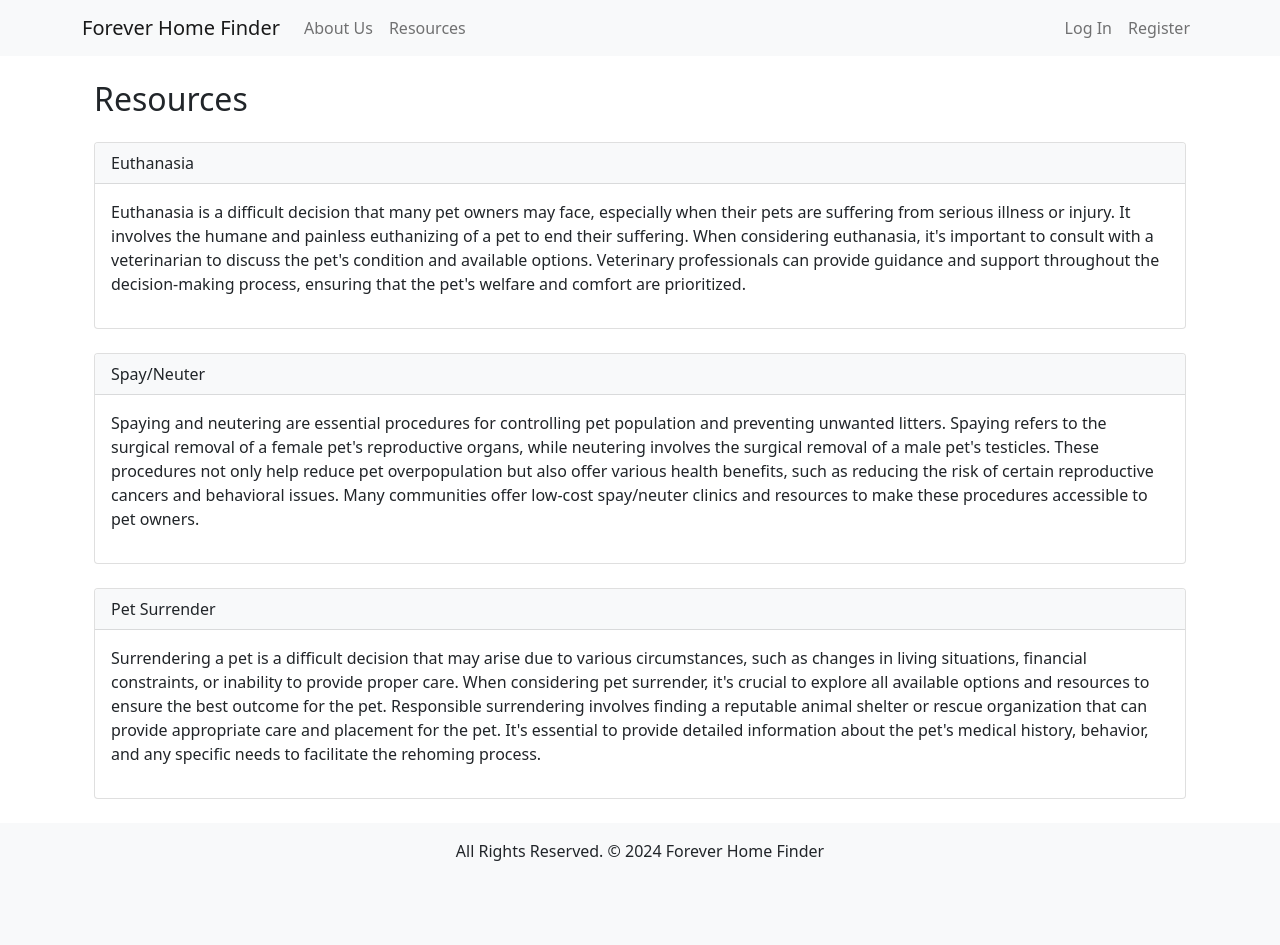
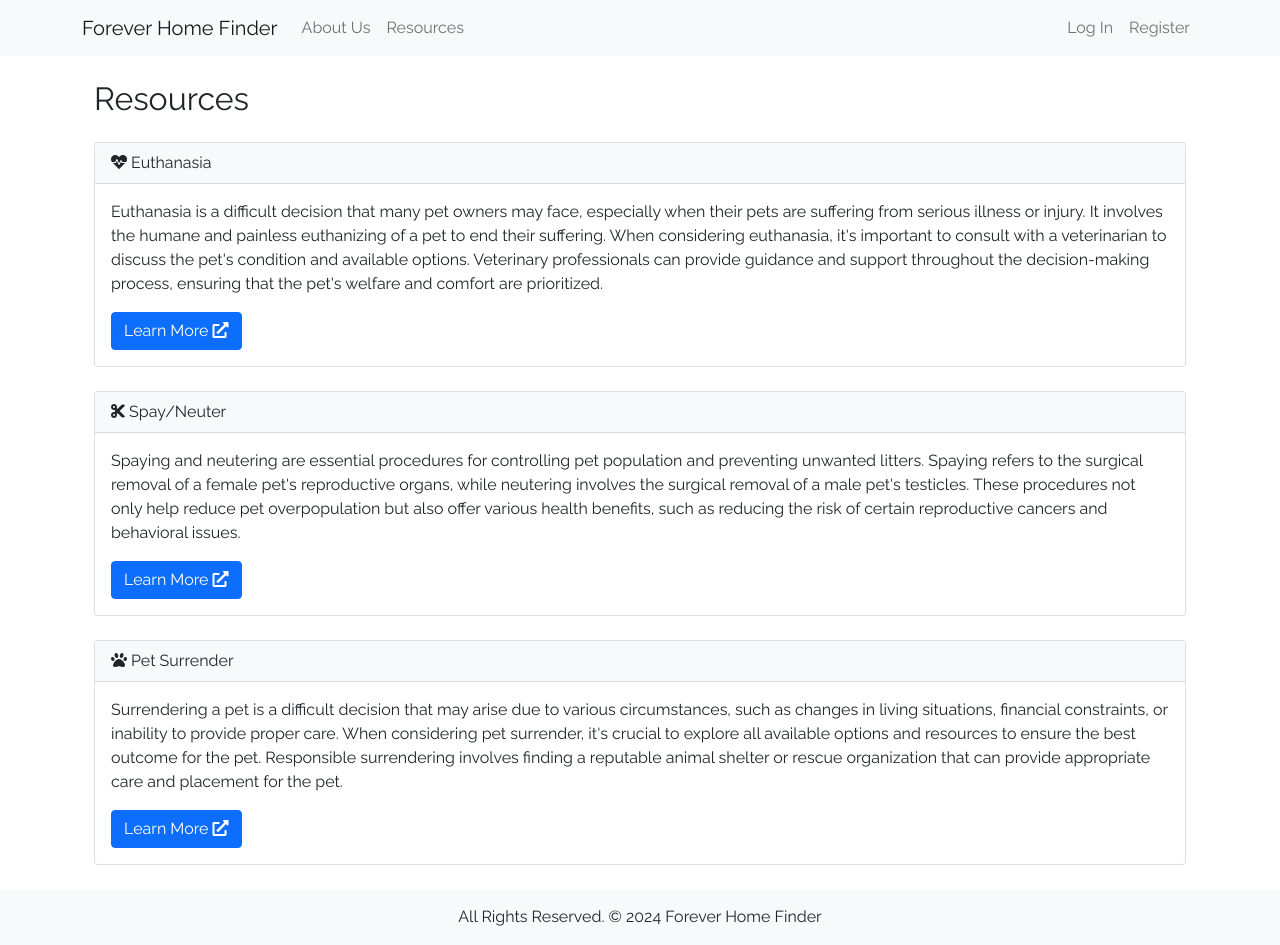
Before and after one commit to samanthafrances/forever_home_finder, a Django app: page /resources/ in a window 1280 px wide. Before the commit the page ends 861 px from the top, so only its background shows below. Run offline with Django 5.2, Linux system fonts and the light colour scheme.

Commit message:
update resources and adoption page, set up home page, add adoption details page, add font

```diff
--- a/main_app/templates/base.html
+++ b/main_app/templates/base.html
@@ -10,6 +10,14 @@
     <link href="https://cdn.jsdelivr.net/npm/bootstrap@5.1.3/dist/css/bootstrap.min.css" rel="stylesheet"
         integrity="sha384-1BmE4kWBq78iYhFldvKuhfTAU6auU8tT94WrHftjDbrCEXSU1oBoqyl2QvZ6jIW3" crossorigin="anonymous">
     <link rel="stylesheet" type="text/css" href="{% static 'css/style.css' %}">
+    <link rel="stylesheet" href="https://fonts.googleapis.com/css?family=Raleway&display=swap">
+    <style>
+        body {
+            font-family: 'Raleway', sans-serif;
+        }
+    </style>
+    <link rel="stylesheet" href="https://cdnjs.cloudflare.com/ajax/libs/font-awesome/5.15.4/css/all.min.css"
+        integrity="sha512-..." crossorigin="anonymous" />
 </head>
 
 <body>
--- a/main_app/templates/resources.html
+++ b/main_app/templates/resources.html
@@ -1,10 +1,13 @@
 {% extends 'base.html' %}
+{% load static %}
 
 {% block content %}
 <div class="container mt-4">
     <h2 class="mb-4">Resources</h2>
     <div class="card mb-4">
-        <div class="card-header bg-light text-dark">Euthanasia</div>
+        <div class="card-header bg-light text-dark">
+            <i class="fas fa-heartbeat"></i> Euthanasia
+        </div>
         <div class="card-body">
             <p>Euthanasia is a difficult decision that many pet owners may face, especially when their pets are
                 suffering from serious illness or injury. It involves the humane and painless euthanizing of a
@@ -12,29 +15,36 @@
                 veterinarian to discuss the pet's condition and available options. Veterinary professionals can
                 provide guidance and support throughout the decision-making process, ensuring that the pet's
                 welfare and comfort are prioritized.</p>
+            <a href="https://www.petmd.com/care/pet-euthanasia" class="btn btn-primary" target="_blank">Learn More <i
+                    class="fas fa-external-link-alt"></i></a>
         </div>
     </div>
     <div class="card mb-4">
-        <div class="card-header bg-light text-dark">Spay/Neuter</div>
+        <div class="card-header bg-light text-dark">
+            <i class="fas fa-cut"></i> Spay/Neuter
+        </div>
         <div class="card-body">
             <p>Spaying and neutering are essential procedures for controlling pet population and preventing
                 unwanted litters. Spaying refers to the surgical removal of a female pet's reproductive organs,
                 while neutering involves the surgical removal of a male pet's testicles. These procedures not
                 only help reduce pet overpopulation but also offer various health benefits, such as reducing the
-                risk of certain reproductive cancers and behavioral issues. Many communities offer low-cost
-                spay/neuter clinics and resources to make these procedures accessible to pet owners.</p>
+                risk of certain reproductive cancers and behavioral issues.</p>
+            <a href="https://www.aspca.org/pet-care/general-pet-care/spayneuter-your-pet" class="btn btn-primary"
+                target="_blank">Learn More <i class="fas fa-external-link-alt"></i></a>
         </div>
     </div>
     <div class="card mb-4">
-        <div class="card-header bg-light text-dark">Pet Surrender</div>
+        <div class="card-header bg-light text-dark">
+            <i class="fas fa-paw"></i> Pet Surrender
+        </div>
         <div class="card-body">
             <p>Surrendering a pet is a difficult decision that may arise due to various circumstances, such as
                 changes in living situations, financial constraints, or inability to provide proper care. When
                 considering pet surrender, it's crucial to explore all available options and resources to ensure
                 the best outcome for the pet. Responsible surrendering involves finding a reputable animal
-                shelter or rescue organization that can provide appropriate care and placement for the pet. It's
-                essential to provide detailed information about the pet's medical history, behavior, and any
-                specific needs to facilitate the rehoming process.</p>
+                shelter or rescue organization that can provide appropriate care and placement for the pet.</p>
+            <a href="https://www.humanesociety.org/resources/need-find-your-pet-new-home" class="btn btn-primary"
+                target="_blank">Learn More <i class="fas fa-external-link-alt"></i></a>
         </div>
     </div>
 </div>
--- a/main_app/urls.py
+++ b/main_app/urls.py
@@ -14,4 +14,5 @@ urlpatterns = [
     path('adopt/<int:animal_id>/', views.adopt_animal, name='adopt_animal'),
     path('blog/<int:blog_id>/assoc_sub/<int:user_id>/', views.assoc_sub, name='assoc_sub'),
     path('accounts/register/', views.register, name='register'),
+    path('adoption/<int:animal_id>/', views.adoption_details, name='adoption_details')
 ]
--- a/main_app/views.py
+++ b/main_app/views.py
@@ -1,5 +1,5 @@
 
-from django.shortcuts import render, redirect
+from django.shortcuts import render, redirect, get_object_or_404
 from .models import User, Blog, Animal, Subscriber
 from .forms import AdoptionInquiryForm
 from django.contrib.auth import login
@@ -74,3 +74,7 @@ def register(request):
         form = CustomUserCreationForm()
     context = {'form': form, 'error_message': error_message}
     return render(request, 'registration/register.html', context)
+
+def adoption_details(request, animal_id):
+    animal = get_object_or_404(Animal, pk=animal_id)
+    return render(request, 'adoptiondetails.html', {'animal': animal})
```
Also changed, not shown: main_app/templates/adoption.html (+27 -10 lines), main_app/templates/adoptiondetails.html (added, +48 -0 lines), main_app/templates/home.html (+12 -1 lines), main_app/static/images/bailey.jpg (added), main_app/static/images/home.webp (added), main_app/static/images/luna.jpg (added), main_app/static/images/max.jpg (added), main_app/static/images/simba.jpg (added).
